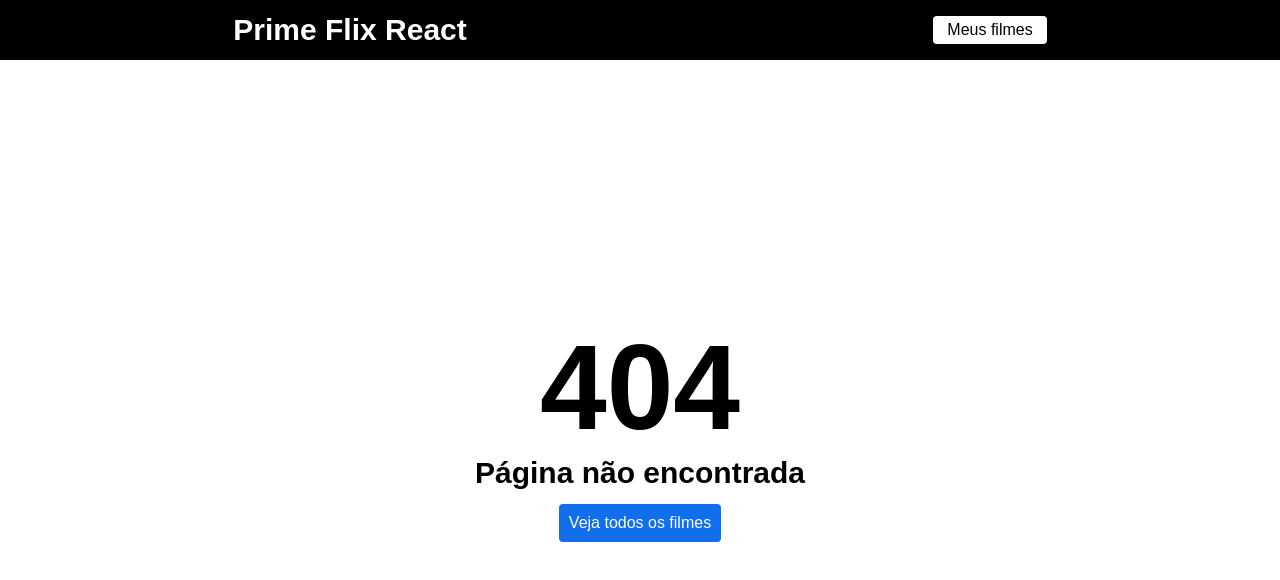
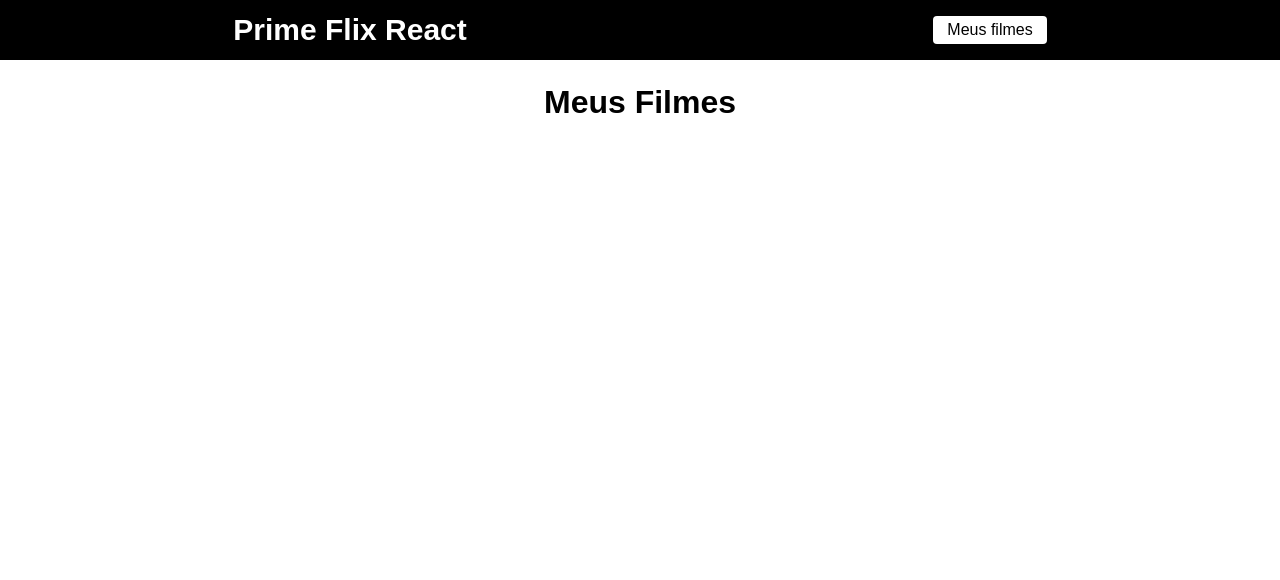
Before and after one commit to steoliv/Prime-flix-react, a React (Create React App) app: page /favoritos in a window 1280 px wide. Before the commit this address had no page. Shown: the top 580 px of the page. Built offline with nearby package versions, Linux system fonts and the light colour scheme.

Commit message:
Iniciando page de favoritos

```diff
--- /dev/null
+++ b/src/pages/Favoritos/favoritos.css
@@ -0,0 +1,38 @@
+.meus-filmes {
+    margin-top: 24px;
+    display: flex;
+    flex-direction: column;
+    align-items: center;
+}
+
+.meus-filmes h1{
+     margin-bottom:14px;
+}
+
+.meus-filmes span{
+    font-size: 18px;
+}
+
+.meus-filmes ul{
+    width: 720px;
+}
+
+.meus-filmes ul li{
+    list-style: none;
+    display: flex;
+    justify-content: space-between;
+    align-items: center;
+    margin-bottom: 14px;
+}
+
+.meus-filmes div{
+    display: flex;
+    align-items: center;
+    justify-content: center;
+}
+
+.meus-filmes div a{
+    text-decoration: none;
+    color: #116feb;
+    margin-right: 14px;
+}
--- /dev/null
+++ b/src/pages/Favoritos/index.js
@@ -0,0 +1,42 @@
+import { useEffect, useState } from "react";
+import { Link } from "react-router-dom";
+import "./favoritos.css";
+
+
+function Favoritos(){
+    const [filmes, setFilmes] =useState([]);
+
+    useEffect(() => {
+
+        const minhaLista = localStorage.getItem("@primeflix");
+        setFilmes(JSON.parse(minhaLista) || [])
+    }, [])
+
+
+    return(
+        <div  className="meus-filmes">
+            <h1> Meus Filmes</h1>
+
+            <ul>
+                {filmes.map((item) => {
+                    return(
+
+                        <li key={item.id}>
+                            <span> {item.title}</span>
+
+                          <div>
+                              <Link to={`/filme/${item.id}`} > Ver detalhes</Link>
+                          </div>
+
+                        </li>
+                    )
+                })}
+            </ul>
+
+
+        </div>
+
+    )
+}
+
+export default Favoritos;
--- a/src/pages/Filme/index.js
+++ b/src/pages/Filme/index.js
@@ -72,7 +72,7 @@
       <div className="area-buttons">
         <button onClick={salvarFilme}> Salvar</button>
         <button>
-            <a href={`https://www.youtube.com/results?search_query=${filme.title}+trailer`} target="_blank" rel="external">Assistir Trailer</a>
+            <a href={`https://www.youtube.com/results?search_query=${filme.title}+trailer`} target="blank" rel="external">Assistir Trailer</a>
         </button>
 
       </div>
--- a/src/routes.js
+++ b/src/routes.js
@@ -2,7 +2,10 @@
 
 import Home from './pages/Home';
 import Filme from './pages/Filme';
+import Favoritos from './pages/Favoritos';
+
 import Erro from "./pages/Erro";
+
 
 import Header from "./components/Header";
 
@@ -14,6 +17,7 @@
             <Routes>
                 <Route path="/" element={ <Home/> } />
                 <Route path="/filme/:id" element={ <Filme /> } />
+                <Route path="/favoritos" element={ <Favoritos /> } />
 
 
                 <Route path="*" element={ <Erro /> }/>
```
